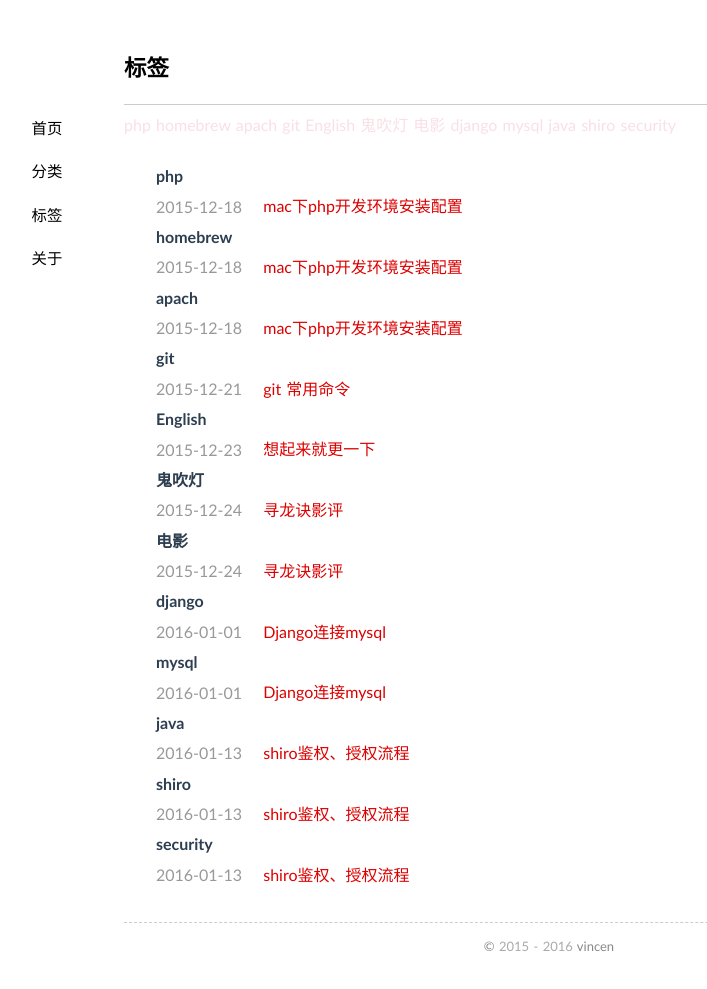
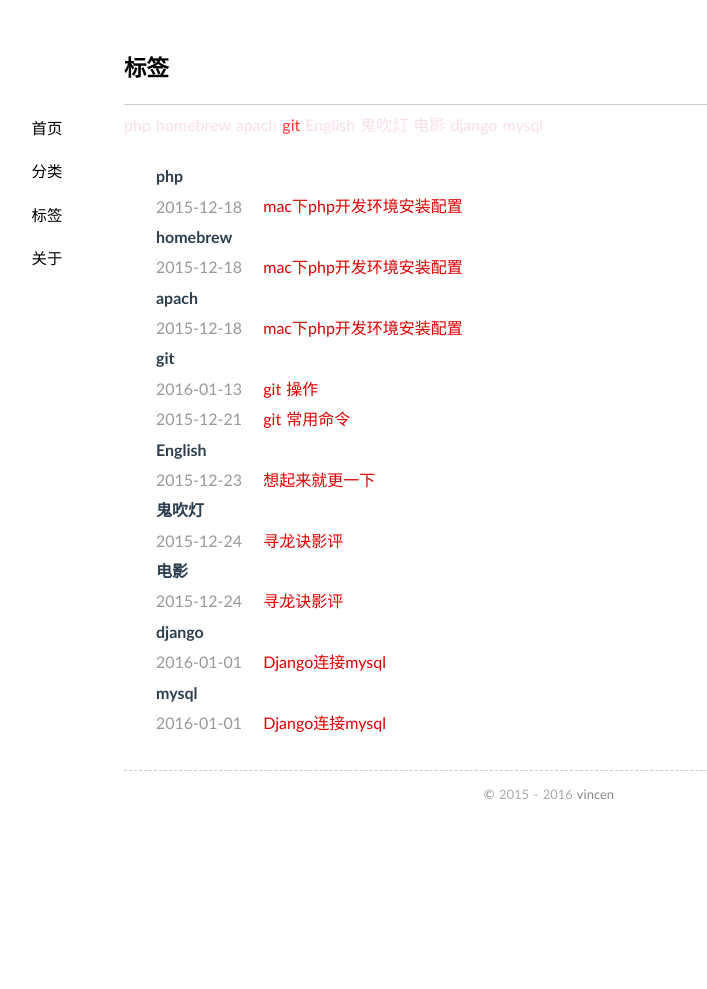
Before and after one commit to vincen/vincen.github.io, a Jekyll site: the page built from tags/index.md, in a window 1280 px wide. Shown: the whole page, without its empty margins (91-798 px from the left). Built offline with Jekyll 4.4.1, drawn with Linux system fonts in a browser that asks for light colours; Markdown is read by kramdown in place of the engine named in the settings; comment, search, counter and statistics services are not loaded; after the commit the page ends 900 px from its top, so only the background shows below that; some of the changed lines change nothing that is shown.

Commit message:
提交文章

```diff
--- a/_posts/2016-01-13-0006.md
+++ b/_posts/2016-01-13-0006.md
@@ -1,10 +1,24 @@
 ---
 layout: post
-title: shiro鉴权、授权流程
-categories: security
-tags: java shiro security
+title: git 操作
+categories: utilities
+tags: git
 ---
-调用类的流程：
-interface PermissionResolver
-interface Permission
-RolePermissionResolver
+开发过程中有三个分支：
+| 版本库 | 描述 |
+|--|--|
+|master | 主版本 |
+|develper | 开发与测试的版本，待稳定后，会合并到主版本 |
+|myself | 个人的开发版本 |
+1. 将develop分支合并到myself分支
+{% highlight sh linenos %}
+git fetch
+git checkout develop
+git pull
+git checkout myself
+git merge develop
+{% endhighlight %}
+将合并后的代码提交到myself分支的远程仓库：
+{% highlight sh %}
+git push origin myself		// 此处不用add和commit
+{% endhighlight %}
```
